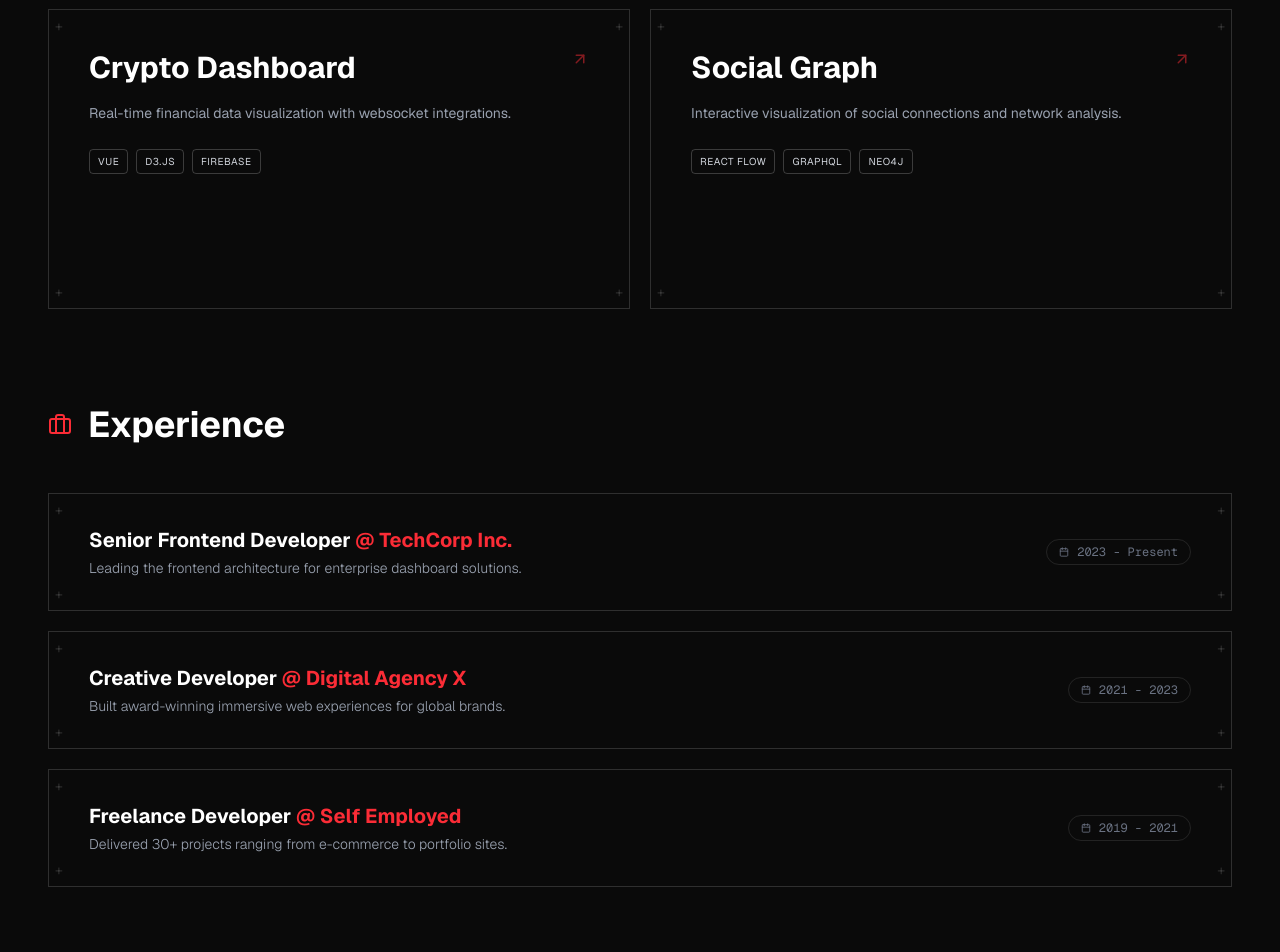
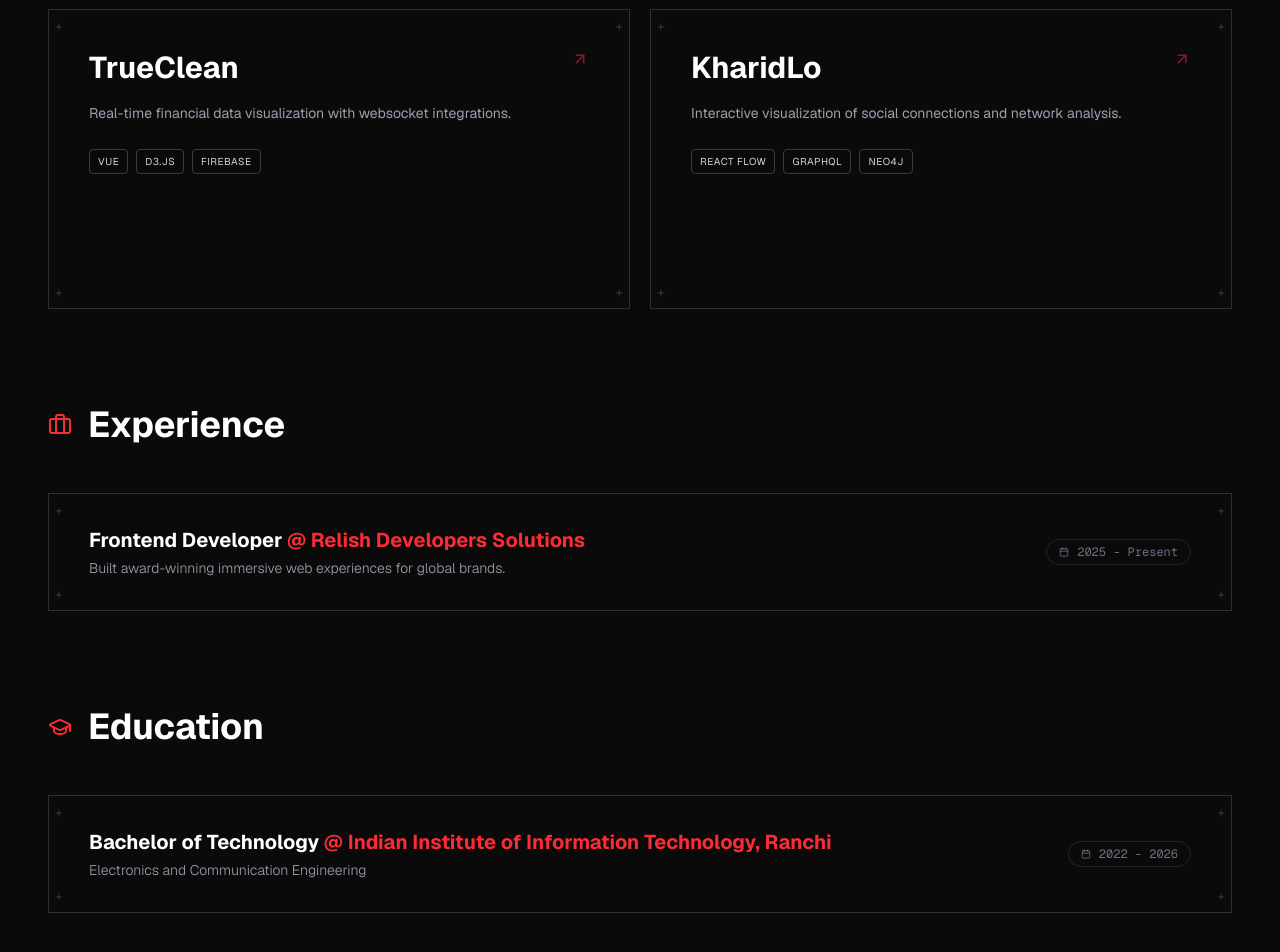
Before and after one commit to StayTrash/portfolio, a Next.js app: page /showcase in a window 1280 px wide. Shown: the part 652-1604 px from the top of the page. Built offline with nearby package versions, Linux system fonts and the light colour scheme.

Commit message:
Add education section to ShowcasePage and update showcase constants

```diff
--- a/app/showcase/page.tsx
+++ b/app/showcase/page.tsx
@@ -2,14 +2,14 @@
 
 import React from 'react';
 import {
-  ArrowUpRight, Briefcase, Calendar, ExternalLink, Github
+  ArrowUpRight, Briefcase, Calendar, ExternalLink, Github, GraduationCap
 } from 'lucide-react';
 import { useCursor } from '@/hooks/useCursor';
 import GlobalStyles from '@/components/GlobalStyles';
 import Cursor from '@/components/Cursor';
 import Navigation from '@/components/Navigation';
 import GridCell from '@/components/GridCell';
-import { showcase_projects, experience_data } from '@/constants/showcase';
+import { showcase_projects, experience_data, education_data } from '@/constants/showcase';
 
 export default function ShowcasePage() {
   const { variants, cursorVariant, textEnter, textLeave } = useCursor();
@@ -95,6 +95,25 @@ export default function ShowcasePage() {
           </div>
         </div>
 
+        <div className="mb-16 md:mb-24">
+          <h2 className="text-2xl md:text-4xl font-bold text-white mb-8 md:mb-12 flex items-center gap-3 md:gap-4">
+            <GraduationCap className="text-red-500" size={24} /> Education
+          </h2>
+          <div className="space-y-4 md:space-y-5">
+            {education_data.map((edu, i) => (
+              <GridCell key={i} className="flex flex-col md:flex-row md:items-center justify-between gap-3 md:gap-4 py-6 md:py-8">
+                <div className="flex-1 min-w-0">
+                  <h3 className="text-lg md:text-xl font-bold text-white mb-1 break-words">{edu.degree} <span className="text-red-500">@ {edu.institution}</span></h3>
+                  <p className="text-gray-400 text-xs md:text-sm font-light">{edu.desc}</p>
+                </div>
+                <div className="flex items-center gap-2 text-gray-500 font-mono text-[10px] md:text-xs border border-white/10 px-3 py-1.5 md:py-1 rounded-full shrink-0">
+                  <Calendar size={10} /> <span className="whitespace-nowrap">{edu.date}</span>
+                </div>
+              </GridCell>
+            ))}
+          </div>
+        </div>
+
       </div>
     </div>
   );
--- a/constants/showcase.ts
+++ b/constants/showcase.ts
@@ -14,6 +14,13 @@ export interface Experience {
   desc: string;
 }
 
+export interface Education {
+  degree: string;
+  institution: string;
+  date: string;
+  desc: string;
+}
+
 export const showcase_projects: Project[] = [
   {
     title: "Tutorly",
@@ -24,48 +31,51 @@ export const showcase_projects: Project[] = [
     live: "https://tutorly-liart.vercel.app/"
   },
   {
-    title: "AI Task Manager",
+    title: "Scrubi",
     desc: "Smart productivity app using OpenAI to auto-schedule your day.",
     tags: ["Next.js", "OpenAI API", "Tailwind"],
     color: "border-blue-500",
-    github: "https://github.com",
-    live: "https://example.com"
+    github: "https://github.com/StayTrash/Scrubi",
+    live: "https://scrubi.vercel.app/"
   },
   {
-    title: "Crypto Dashboard",
+    title: "TrueClean",
     desc: "Real-time financial data visualization with websocket integrations.",
     tags: ["Vue", "D3.js", "Firebase"],
     color: "border-green-500",
-    github: "https://github.com",
-    live: "https://example.com"
+    github: "https://github.com/StayTrash/cleaning-website",
+    live: "https://cleaning-website-phi.vercel.app/"
   },
   {
-    title: "Social Graph",
+    title: "KharidLo",
     desc: "Interactive visualization of social connections and network analysis.",
     tags: ["React Flow", "GraphQL", "Neo4j"],
     color: "border-purple-500",
-    github: "https://github.com",
-    live: "https://example.com"
+    github: "https://github.com/StayTrash/KharidLo-e-commerce-",
+    live: "https://kharidlo-b4cd.onrender.com/"
   }
 ];
 
 export const experience_data: Experience[] = [
+  // {
+  //   role: "Senior Frontend Developer",
+  //   company: "TechCorp Inc.",
+  //   date: "2023 - Present",
+  //   desc: "Leading the frontend architecture for enterprise dashboard solutions."
+  // },
   {
-    role: "Senior Frontend Developer",
-    company: "TechCorp Inc.",
-    date: "2023 - Present",
-    desc: "Leading the frontend architecture for enterprise dashboard solutions."
-  },
-  {
-    role: "Creative Developer",
-    company: "Digital Agency X",
-    date: "2021 - 2023",
+    role: "Frontend Developer",
+    company: "Relish Developers Solutions",
+    date: "2025 - Present",
     desc: "Built award-winning immersive web experiences for global brands."
-  },
-  {
-    role: "Freelance Developer",
-    company: "Self Employed",
-    date: "2019 - 2021",
-    desc: "Delivered 30+ projects ranging from e-commerce to portfolio sites."
   }
 ];
+
+export const education_data: Education[] = [
+  {
+    degree: "Bachelor of Technology",
+    institution: "Indian Institute of Information Technology, Ranchi",
+    date: "2022 - 2026",
+    desc: "Electronics and Communication Engineering"
+  }
+];
```
